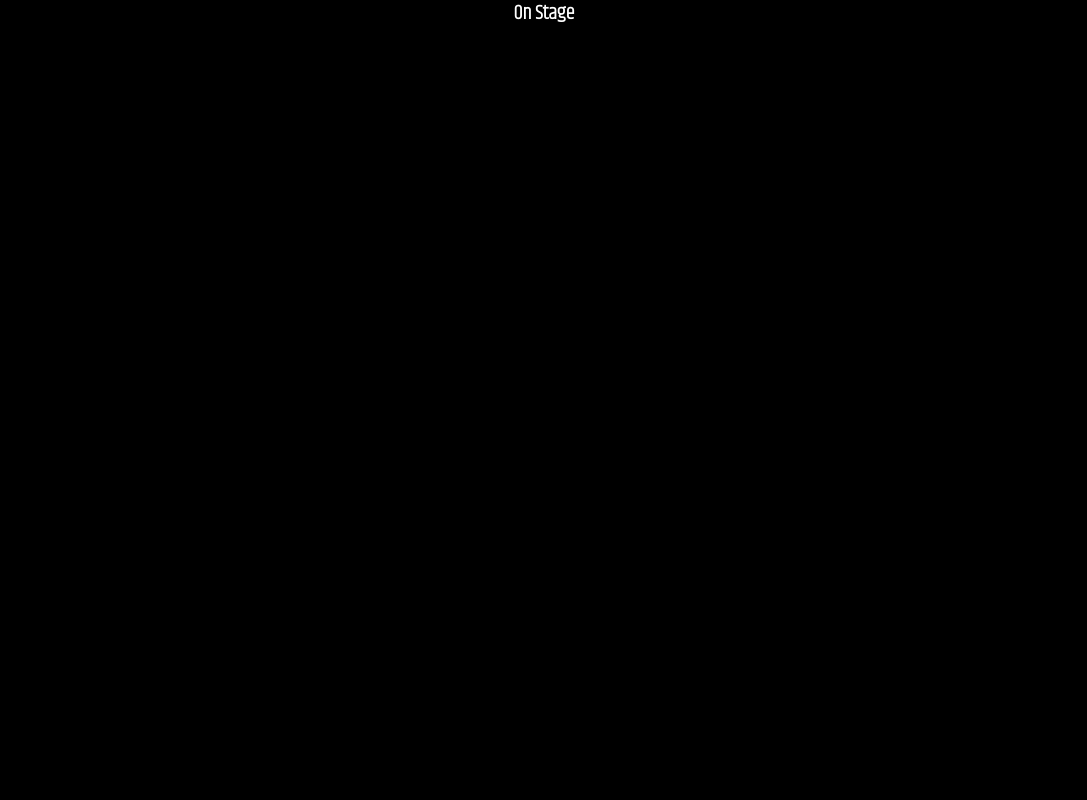
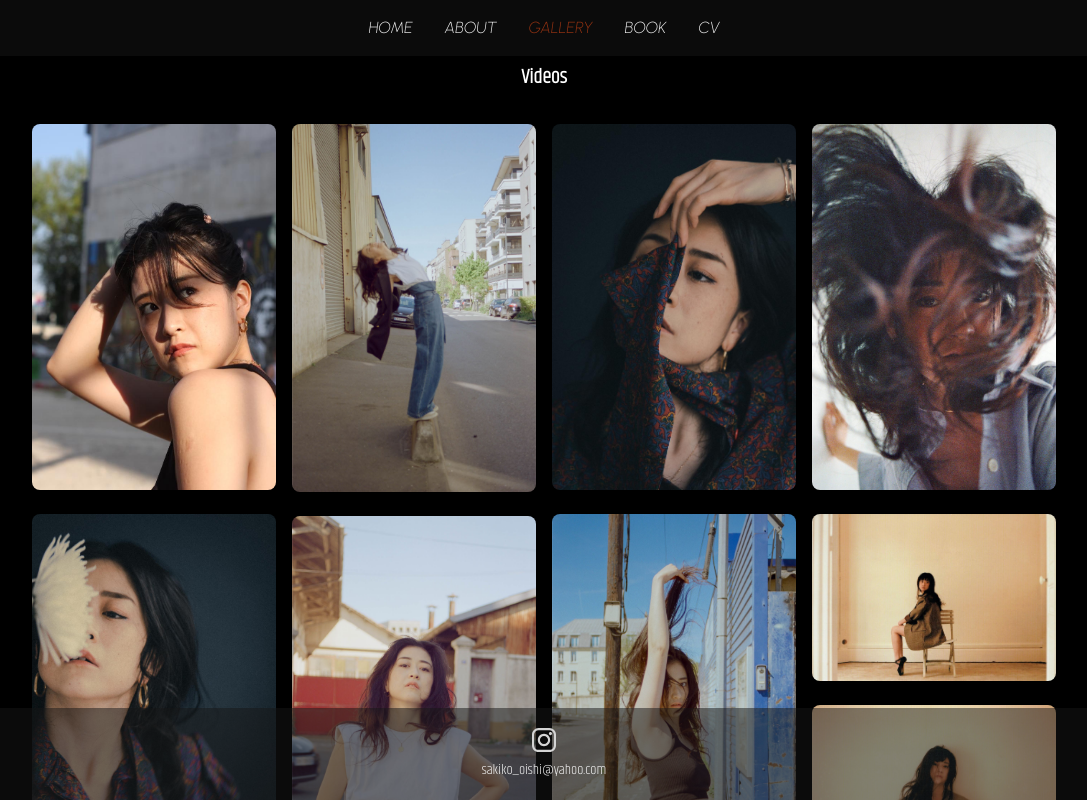
Before and after one commit to VivienIngrams/Sakiko, a Next.js app: page /gallery/videos in a window 1280 px wide. Shown: the top 800 px of the page, without its empty margins (96-1183 px from the left). Built offline with nearby package versions, Linux system fonts and the light colour scheme.

Commit message:
Routing and overall structure

```diff
--- a/src/pages/gallery/hands.tsx
+++ b/src/pages/gallery/hands.tsx
@@ -13,7 +13,7 @@ const Hands: FC = memo(() => {
       <Header />
       <Section className="bg-black" sectionId={SectionId.Gallery}>
         <div className="mb-20 flex flex-col gap-y-8">
-          <h2 className="self-center text-xl font-bold text-white">Handsr</h2>
+          <h2 className="self-center text-xl font-bold text-white">Hands</h2>
           <div className=" w-full columns-2 md:columns-3 lg:columns-4">
             {galleryItemsHands.map((item, index) => {
               const {image} = item;
--- a/src/pages/gallery/index.tsx
+++ b/src/pages/gallery/index.tsx
@@ -19,7 +19,7 @@ import {galleryItemsDance, galleryItemsHands, galleryItemsModel, galleryItemsSta
 const danceImage = galleryItemsDance[0].image;
 const handsImage = galleryItemsHands[0].image;
 const stageImage = galleryItemsStage[0].image;
-// const videosImage = galleryItemsVideos[0].image;
+const videosImage = galleryItemsDance[1].image;
 const modelImage = galleryItemsModel[0].image;
 
 const Gallery: FC = memo(() => {
@@ -70,11 +70,11 @@ const Gallery: FC = memo(() => {
               </Link>
             </div>
             <div className="col-span-1 m-5 flex justify-center">
-              <Link href="/gallery/dance" passHref>
+              <Link href="/gallery/videos" passHref>
                 <a className="flex flex-col justify-center">
-                  <p className="text-center text-2xl font-thin uppercase text-white">Dance</p>
+                  <p className="text-center text-2xl font-thin uppercase text-white">Videos</p>
                   <div className="md:h-100 relative h-60 w-40 overflow-hidden rounded-xl md:w-80">
-                    <Image alt="about-me-image" layout="fill" objectFit="cover" src={danceImage} />
+                    <Image alt="about-me-image" layout="fill" objectFit="cover" src={videosImage} />
                   </div>
                 </a>
               </Link>
--- a/src/pages/gallery/model.tsx
+++ b/src/pages/gallery/model.tsx
@@ -2,16 +2,20 @@ import classNames from 'classnames';
 import Image from 'next/image';
 import {FC, memo} from 'react';
 
-import {GalleryItem} from '../../data/dataDef';
+import Section from '../../components/Layout/Section';
+import Footer from '../../components/Sections/Footer';
+import Header from '../../components/Sections/Header';
+import {galleryItemsModel,SectionId} from '../../data/data';
 
-const galleryItemsVideos: GalleryItem[] = [];
-
-const Videos: FC = memo(() => {
+const Model: FC = memo(() => {
   return (
+    <>
+      <Header />
+      <Section className="bg-black" sectionId={SectionId.Gallery}>
         <div className="mb-20 flex flex-col gap-y-8">
-      <h2 className="self-center text-xl font-bold text-white">Videos</h2>
+          <h2 className="self-center text-xl font-bold text-white">Model</h2>
           <div className=" w-full columns-2 md:columns-3 lg:columns-4">
-        {galleryItemsVideos.map((item, index) => {
+            {galleryItemsModel.map((item, index) => {
               const {image} = item;
               return (
                 <div className="pb-6" key={`${index}`}>
@@ -27,8 +31,12 @@ const Videos: FC = memo(() => {
             })}
           </div>
         </div>
+      </Section>
+      <Footer />
+    </>
   );
 });
 
-Videos.displayName = 'Videos';
-export default Videos;
+
+Model.displayName = 'Model';
+export default Model;
--- a/src/pages/gallery/stage.tsx
+++ b/src/pages/gallery/stage.tsx
@@ -13,7 +13,7 @@ const Stage: FC = memo(() => {
       <Header />
       <Section className="bg-black" sectionId={SectionId.Gallery}>
         <div className="mb-20 flex flex-col gap-y-8">
-          <h2 className="self-center text-xl font-bold text-white">Stager</h2>
+          <h2 className="self-center text-xl font-bold text-white">Stage</h2>
           <div className=" w-full columns-2 md:columns-3 lg:columns-4">
             {galleryItemsStage.map((item, index) => {
               const {image} = item;
--- a/src/pages/gallery/videos.tsx
+++ b/src/pages/gallery/videos.tsx
@@ -1,11 +1,39 @@
+import classNames from 'classnames';
+import Image from 'next/image';
 import {FC, memo} from 'react';
+
+import Section from '../../components/Layout/Section';
+import Footer from '../../components/Sections/Footer';
+import Header from '../../components/Sections/Header';
+import {galleryItemsModel, SectionId} from '../../data/data';
 
 const Videos: FC = memo(() => {
   return (
-    <div className="mb-20 flex flex-col gap-y-8">
-      <h2 className="self-center text-xl font-bold text-white">On Stage</h2>
-      <div className=" w-full columns-2 md:columns-3 lg:columns-4"></div>
-    </div>
+    <>
+      <Header />
+      <Section className="bg-black" sectionId={SectionId.Gallery}>
+        <div className="mb-20 flex flex-col gap-y-8">
+          <h2 className="self-center text-xl font-bold text-white">Videos</h2>
+          <div className=" w-full columns-2 md:columns-3 lg:columns-4">
+            {galleryItemsModel.map((item, index) => {
+              const {image} = item;
+              return (
+                <div className="pb-6" key={`${index}`}>
+                  <div
+                    className={classNames(
+                      'relative h-max w-full overflow-hidden rounded-lg shadow-lg shadow-black/30 lg:shadow-xl',
+                    )}>
+                    <Image alt="Sakiko" layout="responsive" placeholder="blur" src={image} />
+                    {/* <ItemOverlay item={item} /> */}
+                  </div>
+                </div>
+              );
+            })}
+          </div>
+        </div>
+      </Section>
+      <Footer />
+    </>
   );
 });
 
```
Lines whose indentation alone changed are shown as unchanged.
